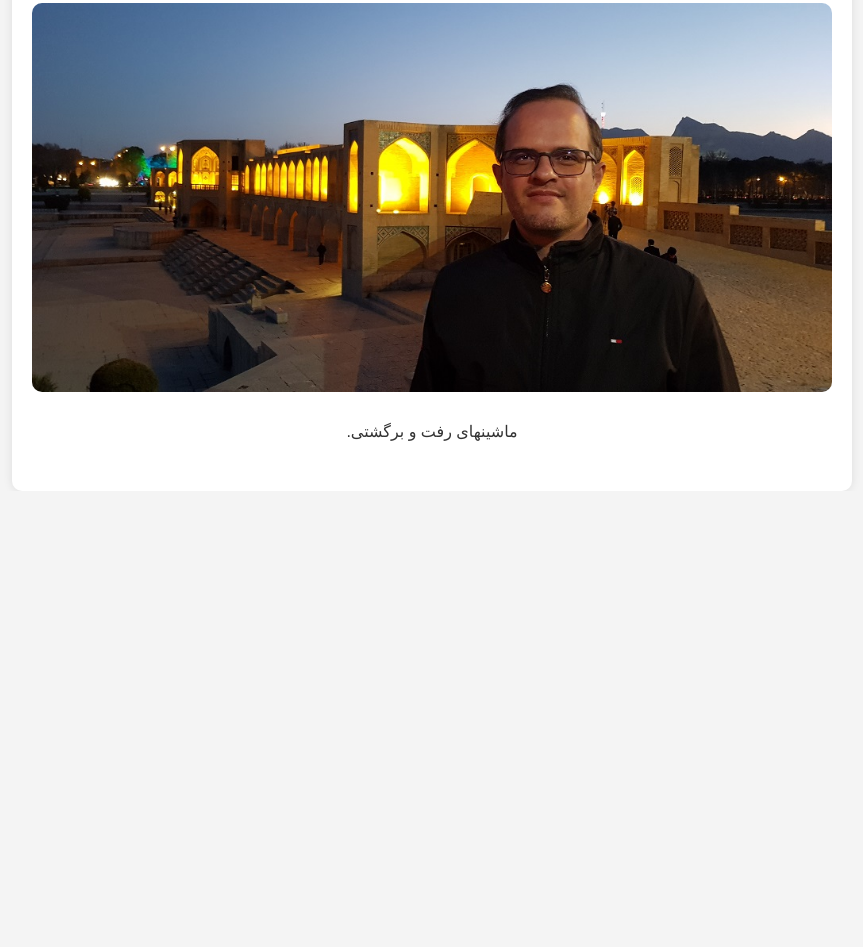
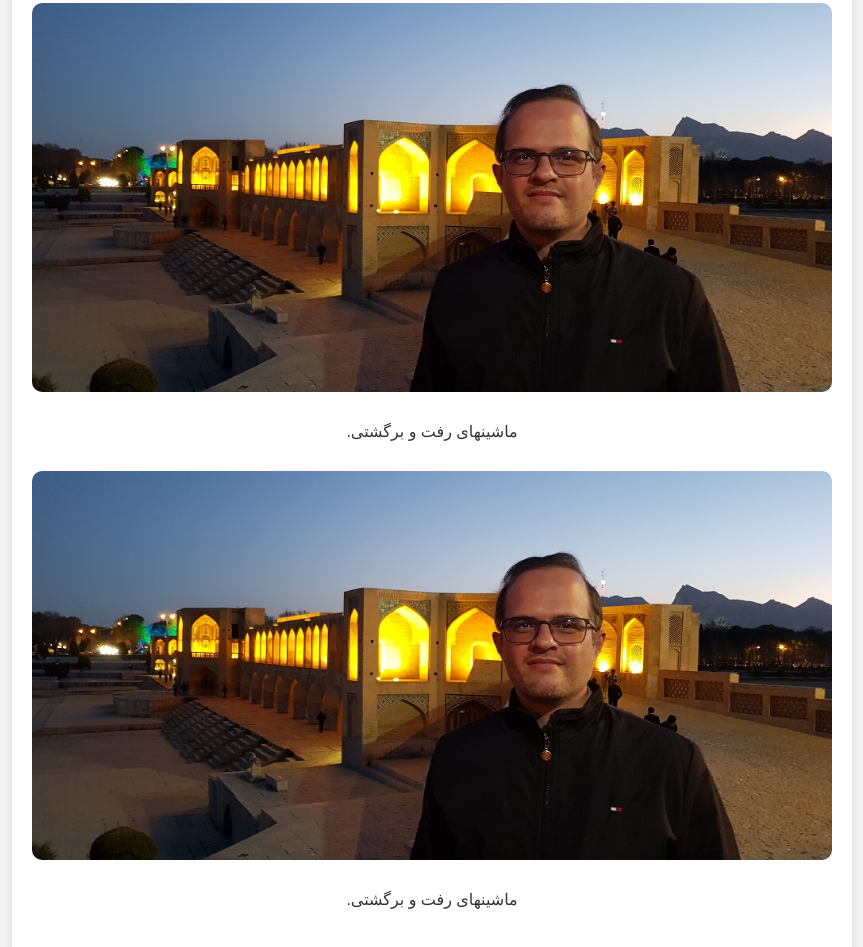
Before and after one commit to PayeshTurbine/test1, a plain HTML site: page index.html in a window 1280 px wide. Shown: the part 1017-1964 px from the top of the page, without its empty margins (208-1071 px from the left). Before the commit the page ends 1508 px from the top, so only its background shows below. Drawn offline with Linux system fonts and the light colour scheme.

Commit message:
Update index.html

```diff
--- a/index.html
+++ b/index.html
@@ -68,6 +68,16 @@
             <img src="image3.jpg" alt="عکس ۳" class="image">
             <p class="description">.ماشینهای رفت و برگشتی</p>
         </div>
+
+
+        <!-- عکس سوم -->
+        <div class="image-container">
+            <img src="image3.jpg" alt="عکس ۳" class="image">
+            <p class="description">.ماشینهای رفت و برگشتی</p>
+        </div>
+
+
+
     </div>
 </body>
 </html>
```
